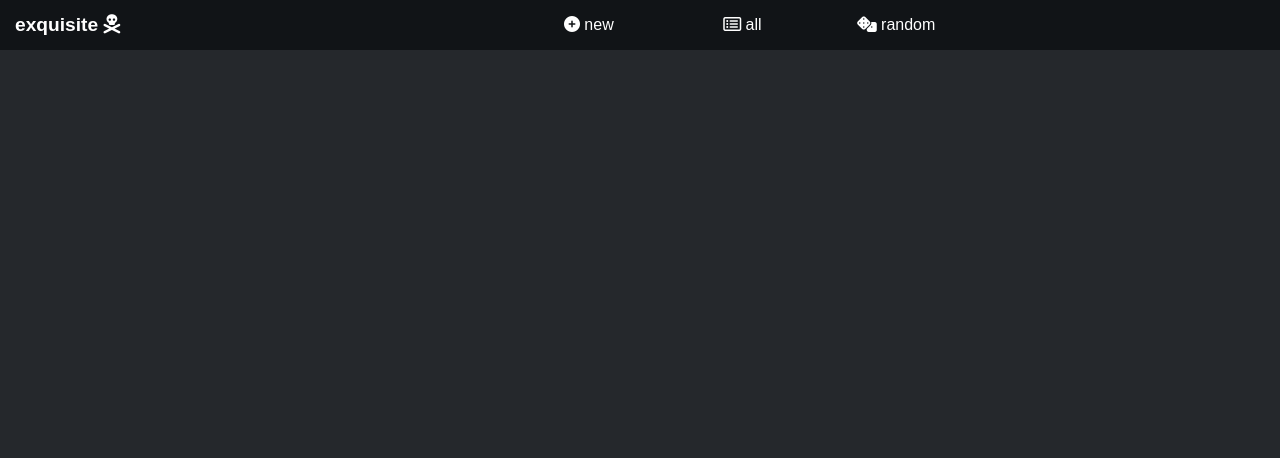
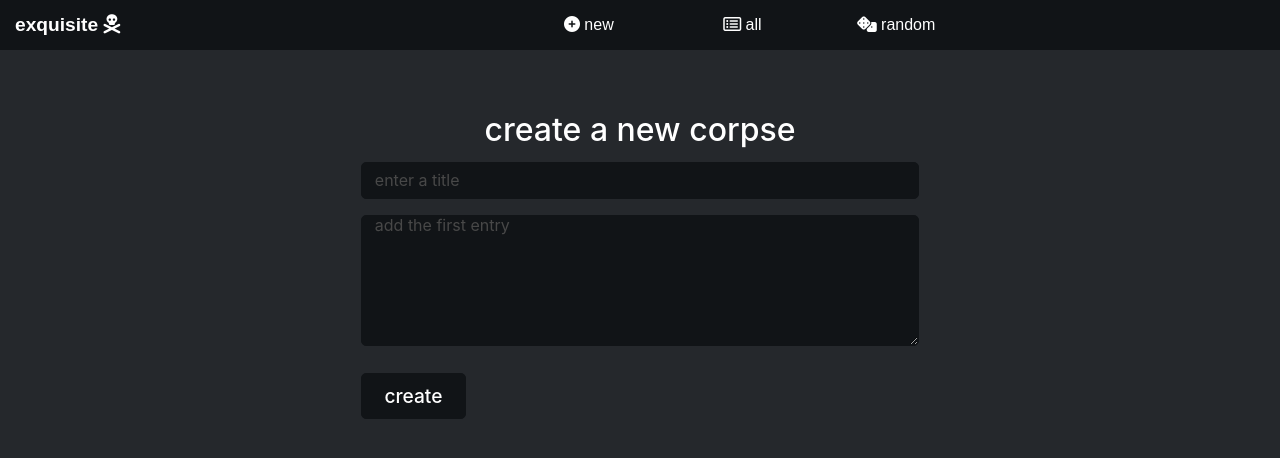
Before and after one commit to revarcline/exquisite_page, a website: page index.html in a window 1280 px wide. Both pictures are taken after a click on the link "new". Drawn offline with Linux system fonts and the light colour scheme; no server answers.

Commit message:
new form

```diff
--- a/index.js
+++ b/index.js
@@ -70,28 +70,33 @@ class FormBuilder {
     this.form = this.createForm(formArgs);
   }
 
-  createForm(formArgs) {
-    const form = document.createElement(form);
-    form.setAttribute("method", formArgs.method);
-    form.setAttribute("action", formArgs.action);
-    this.parent.appendChild(form);
-    return form;
+  //formArgs are method, action
+  createForm() {
+    const newForm = document.createElement("form");
+    newForm.setAttribute("method", "GET");
+    newForm.setAttribute("action", "#");
+    this.parent.appendChild(newForm);
+    return newForm;
   }
 
+  //fieldArgs are type, id, placeholder, label; rows is optional
   addField(fieldArgs) {
     const formGroup = document.createElement("div");
-    const field = document.createElement("input");
-    const label = document.createElement("label");
+    const field = document.createElement(fieldArgs.type);
+
     formGroup.className = "ms-form-group";
-    field.type = fieldArgs.type;
     field.id = fieldArgs.id;
     field.placeholder = fieldArgs.placeholder;
-    label.for = fieldArgs.id;
+    if (fieldArgs.rows) field.rows = fieldArgs.rows;
+
+    formGroup.appendChild(field);
+    this.form.appendChild(formGroup);
   }
 
   addSubmit(value) {
     const submit = document.createElement("button");
     submit.type = "submit";
+    submit.className = "ms-btn ms-large";
     submit.id = "submit";
     submit.innerText = value;
     this.form.appendChild(submit);
@@ -118,6 +123,27 @@ function newCorpse(container) {
   const grid = new GridBuilder(container);
   grid.resetGrid();
   grid.col1 = grid.buildCol(grid.row1, "new-col", 6);
+
+  const title = document.createElement("h2");
+  title.className = "ms-text-center form-title";
+  title.innerText = "create a new corpse";
+  grid.col1.appendChild(title);
+
+  const form = new FormBuilder(grid.col1);
+  const titleInput = {
+    type: "input",
+    id: "corpse-title",
+    placeholder: "enter a title",
+  };
+  const entryInput = {
+    type: "textarea",
+    id: "first-entry",
+    rows: 7,
+    placeholder: "add the first entry",
+  };
+  form.addField(titleInput);
+  form.addField(entryInput);
+  form.addSubmit("create");
 }
 
 function showCorpse(container, id) {
@@ -142,7 +168,10 @@ function showCorpse(container, id) {
 
 window.addEventListener("DOMContentLoaded", (e) => {
   const mainContainer = document.querySelector("div#main");
+  const newButton = document.querySelector("a#new-corpse");
   // navbar link listeners
+  newButton.addEventListener("click", () => newCorpse(mainContainer));
+
   loadIntro(mainContainer);
-  showCorpse(mainContainer, 1);
+  // showCorpse(mainContainer, 1);
 });
--- a/style.css
+++ b/style.css
@@ -7,3 +7,11 @@
 .ms-card-content {
   line-height: 1.3;
 }
+
+.form-title {
+  line-height: 2;
+}
+
+textarea {
+  resize: vertical;
+}
```
